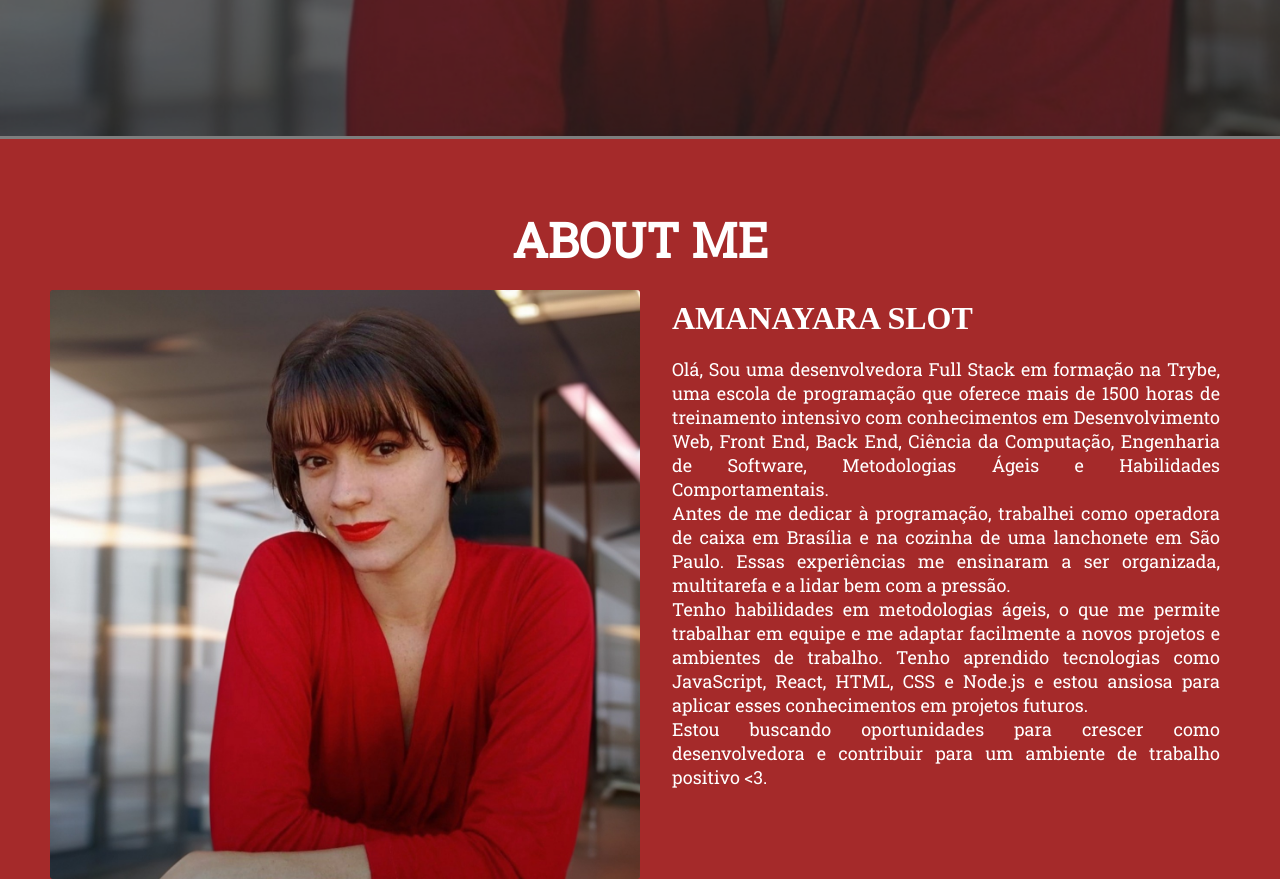
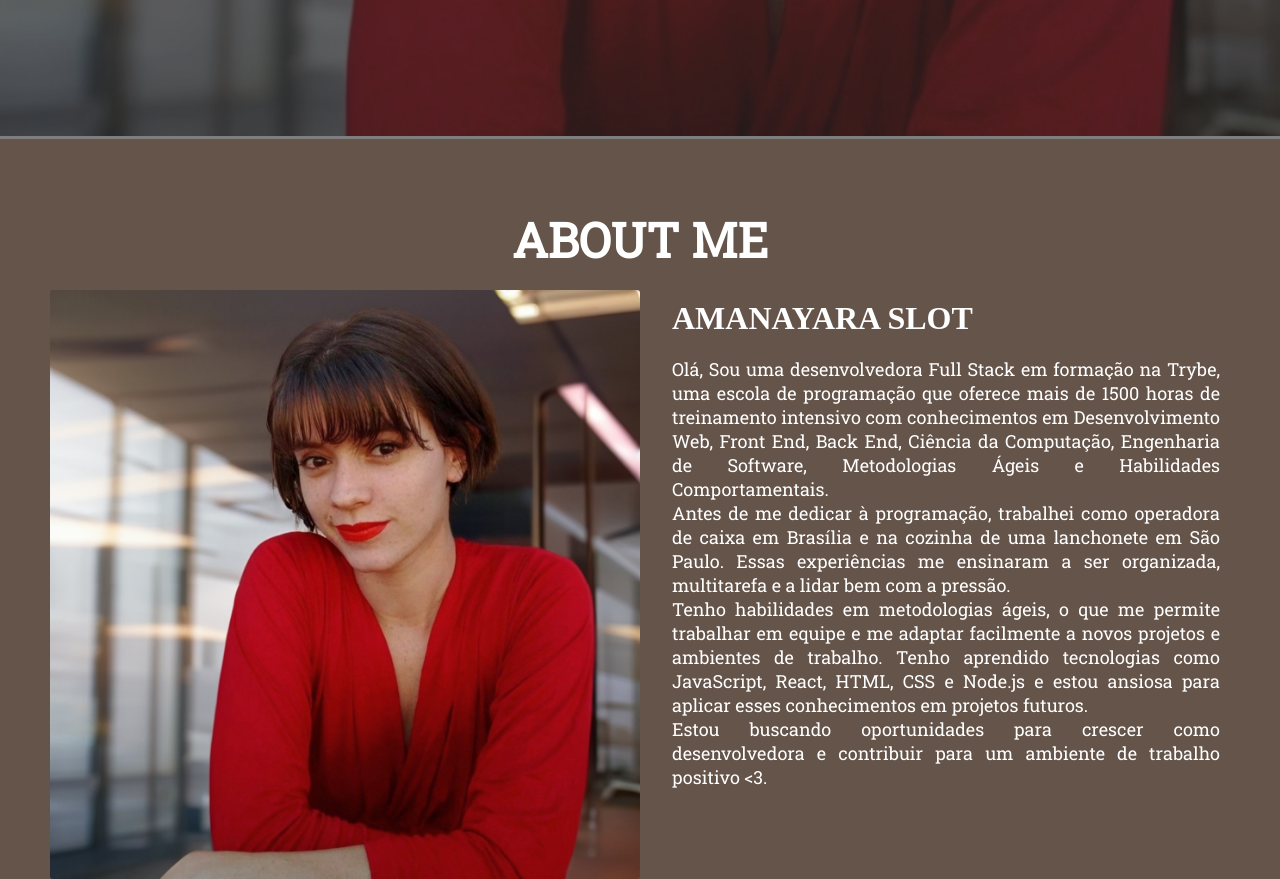
Before and after one commit to Amanayaradev/amanayaradev.github.io, a plain HTML site: page index.html in a window 1280 px wide. Shown: the part 764-1643 px from the top of the page. Drawn offline with Linux system fonts and the light colour scheme.

Commit message:
fix: mudando a cor de fundo

```diff
--- a/index.css
+++ b/index.css
@@ -110,7 +110,7 @@
     box-sizing: border-box;
     padding: 50px;
     min-height: 700px;
-    background-color: brown;
+    background-color: #65544A;
 }
 
 #pic {
```
